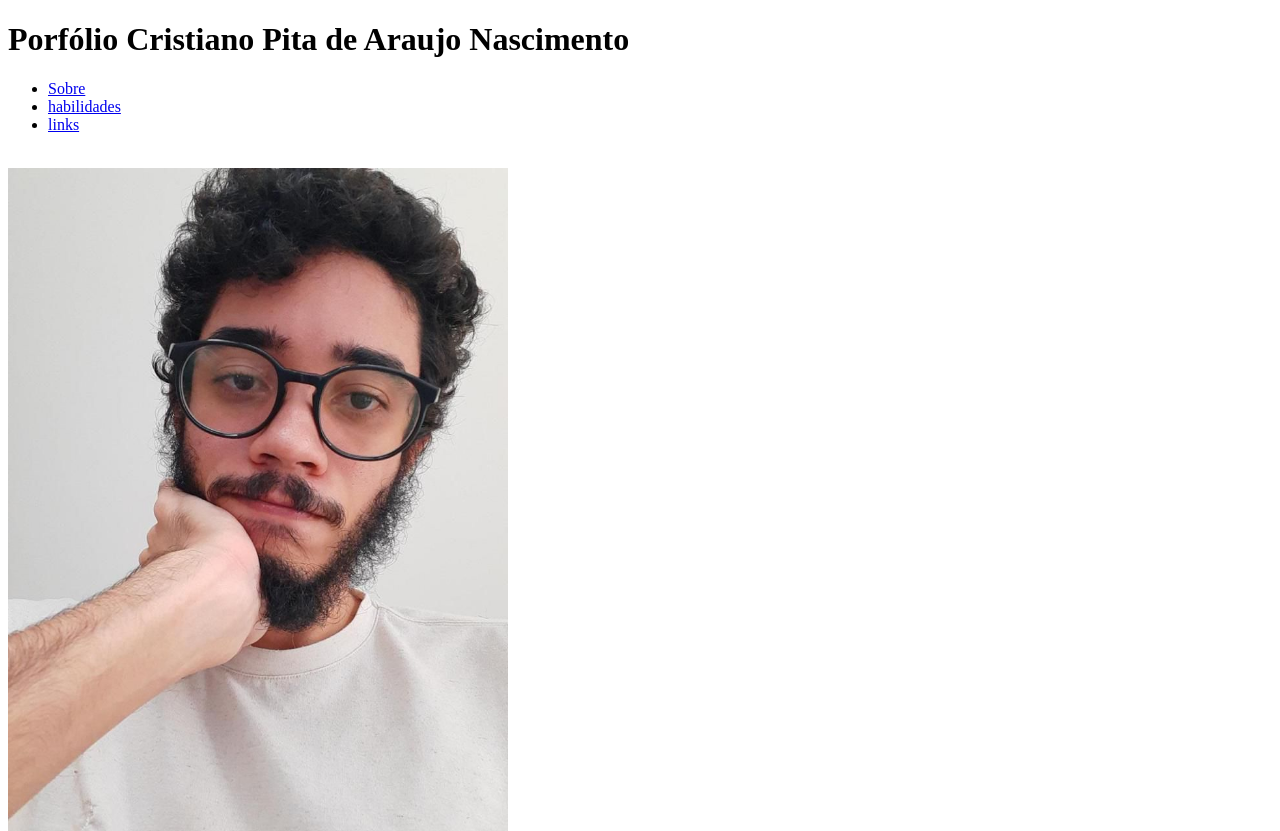
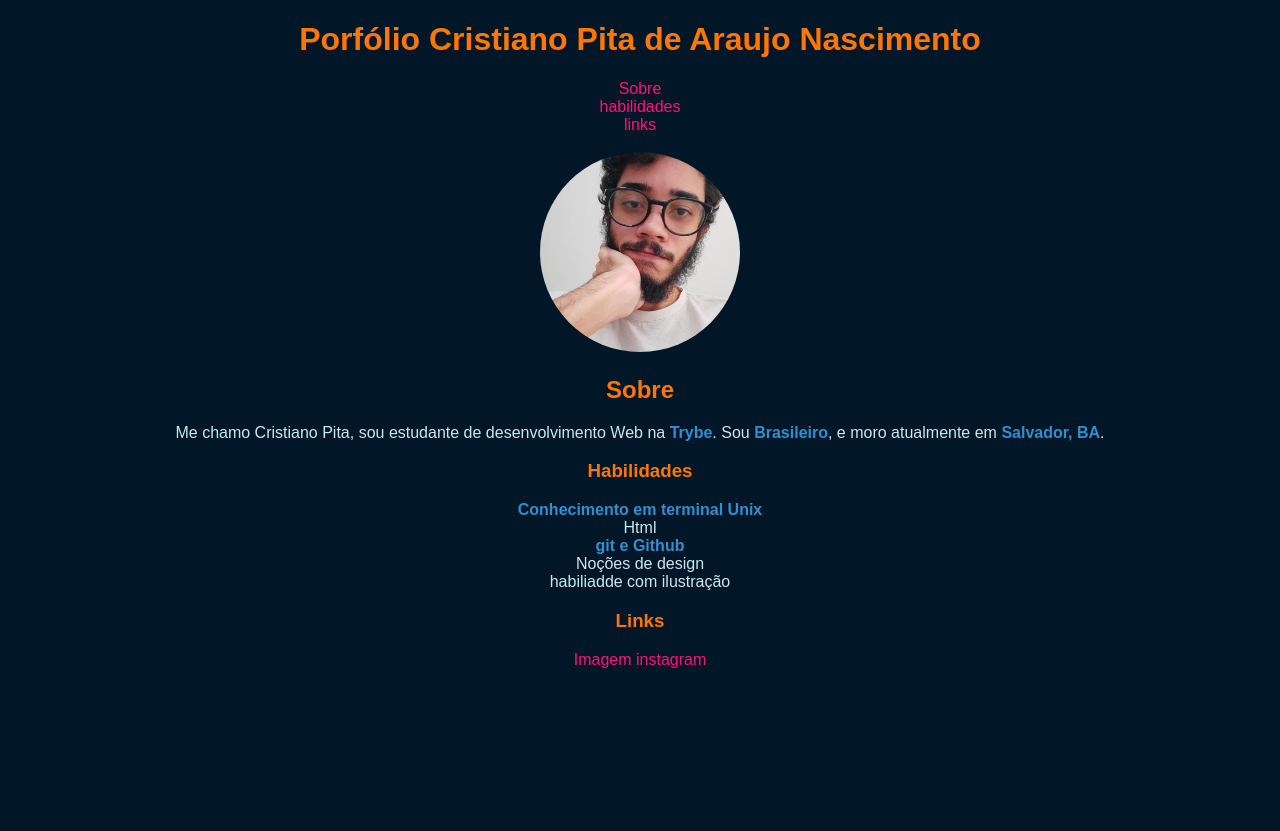
Before and after one commit to crizatip/crizatip.github.io, a plain HTML site: page index.html in a window 1280 px wide. Shown: the top 831 px of the page. After the commit the page ends 800 px from the top, so only its background shows below. Drawn offline with Linux system fonts and the light colour scheme.

Commit message:
Estilo base definido

```diff
--- a/index.html
+++ b/index.html
@@ -5,9 +5,10 @@
     <meta http-equiv="X-UA-Compatible" content="IE=edge">
     <meta name="viewport" content="width=device-width, initial-scale=1.0">
     <title>Porfólio</title>
+    <link rel="stylesheet" href="style.css">
 </head>
 <body>
-    <H1>Porfólio Cristiano Pita de Araujo Nascimento</H1>
+    <H1 class="titulo">Porfólio Cristiano Pita de Araujo Nascimento</H1>
     <ul>
         <li><a href="#sobre">Sobre</a></li>
         <li><a href="#habilidades">habilidades</a></li>
--- /dev/null
+++ b/style.css
@@ -0,0 +1,38 @@
+body{
+    font-family: sans-serif;
+    text-align: center;
+    background-color: #011627;
+    color: #C7E8F3;
+    border: 0px;
+    margin: 0px;
+    }
+h1, h2 ,h3 , h4{
+color: #FF7700;
+
+    }
+
+    ul{
+        list-style: none;
+        margin: 0px;
+        padding-left: 0px;
+    }
+
+    a{
+    color: #ff1476;
+    text-decoration: none;
+    text-align: initial;
+
+}
+
+strong{color:#2f90d1;}
+
+img{
+    border-radius: 100%;
+    width: 200px;
+    height: 200px;
+    object-fit:cover;
+}
+
+#titulo{
+    position: static;
+}
```
